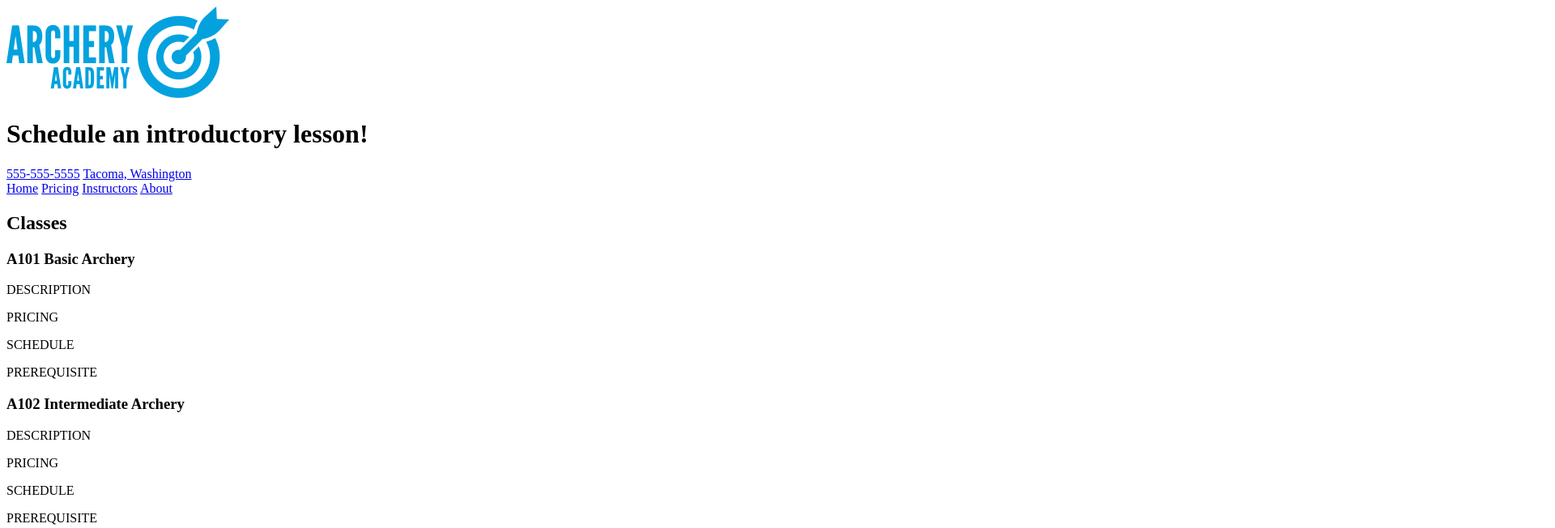
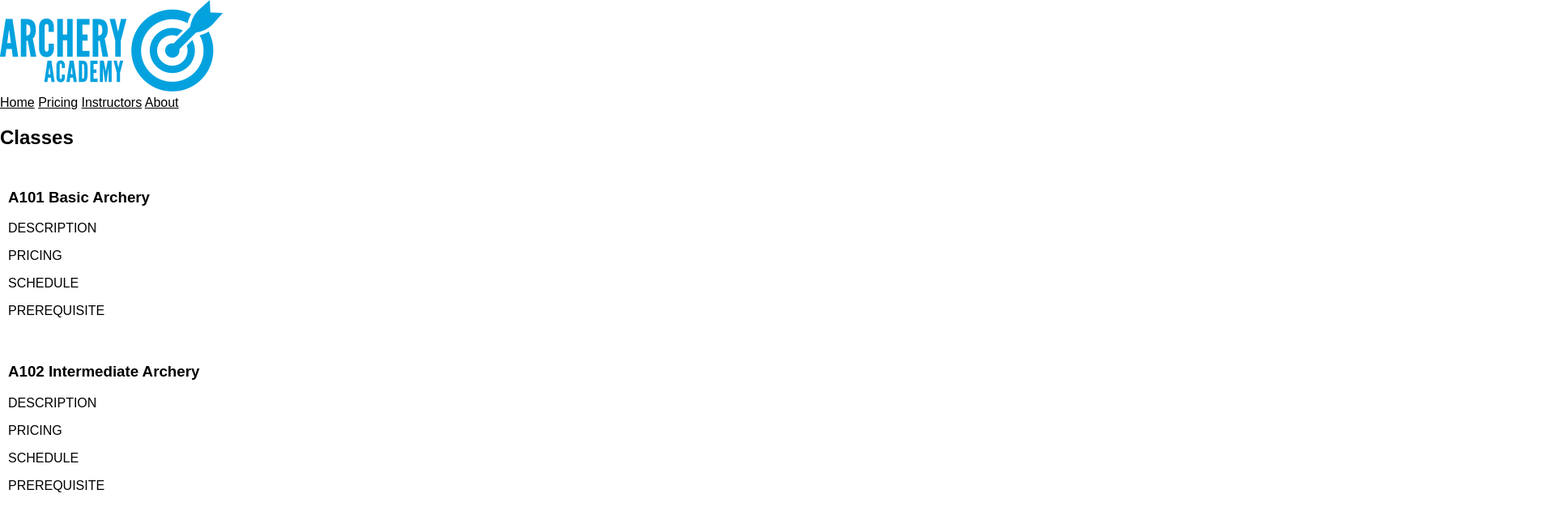
Before and after one commit to CarolineJBowman/html100-lesson-7-8-project, a plain HTML site: page pricing.html in a window 1280 px wide. Shown: the top 652 px of the page at 81% size, 1920 px wide, since content can reach past the window. Drawn offline with Linux system fonts and the light colour scheme.

Commit message:
Lesson 8 multimedia and CSS grid updates to about. and index.

```diff
--- a/pricing.html
+++ b/pricing.html
@@ -3,23 +3,19 @@
   <head>
     <meta charset="utf-8">
     <title>Archery Academy | Tacoma, Washington</title>
+    <link rel="stylesheet" href="styles/stylesheet.css">
   </head>
   <body>
-    <header>
+    <div class="header">
       <img src="images/archeryAcademy-logo-color.png" alt="Archery Academy" class="main-logo">
-      <div class="contact-call-to-action">
-        <h1>Schedule an introductory lesson!</h1>
-        <a href="tel:555-555-5555">555-555-5555</a>
-        <a href="about.html">Tacoma, Washington</a>
-      </div>
-      <nav class="top-nav">
+      <div class="top-nav">
         <a href="index.html">Home</a>
         <a href="pricing.html">Pricing</a>
         <a href="instructors.html">Instructors</a>
         <a href="about.html">About</a>
-      </nav>
-    </header>
-
+      </div>
+    </div>
+    <div class="flex.container">
       <section class="class-info">
         <h2>Classes</h2>
         <article class="class1">
@@ -60,7 +56,7 @@
           <p class="class-pricing">PRICING</p>
         </article>
       </section>
-
+    </div>
     <footer>
       <img src="images/archeryAcademy-logo-white.png" alt="Archery Academy, logo in white" class="footer-logo">
       <img src="images/footerimage.jpg" alt="blue banner with arrow fletchings">
```
Also changed, not shown: about.html (+1 -1 lines), index.html (+2 -2 lines), instructors.html (+7 -9 lines). Lines whose indentation alone changed are shown as unchanged.
